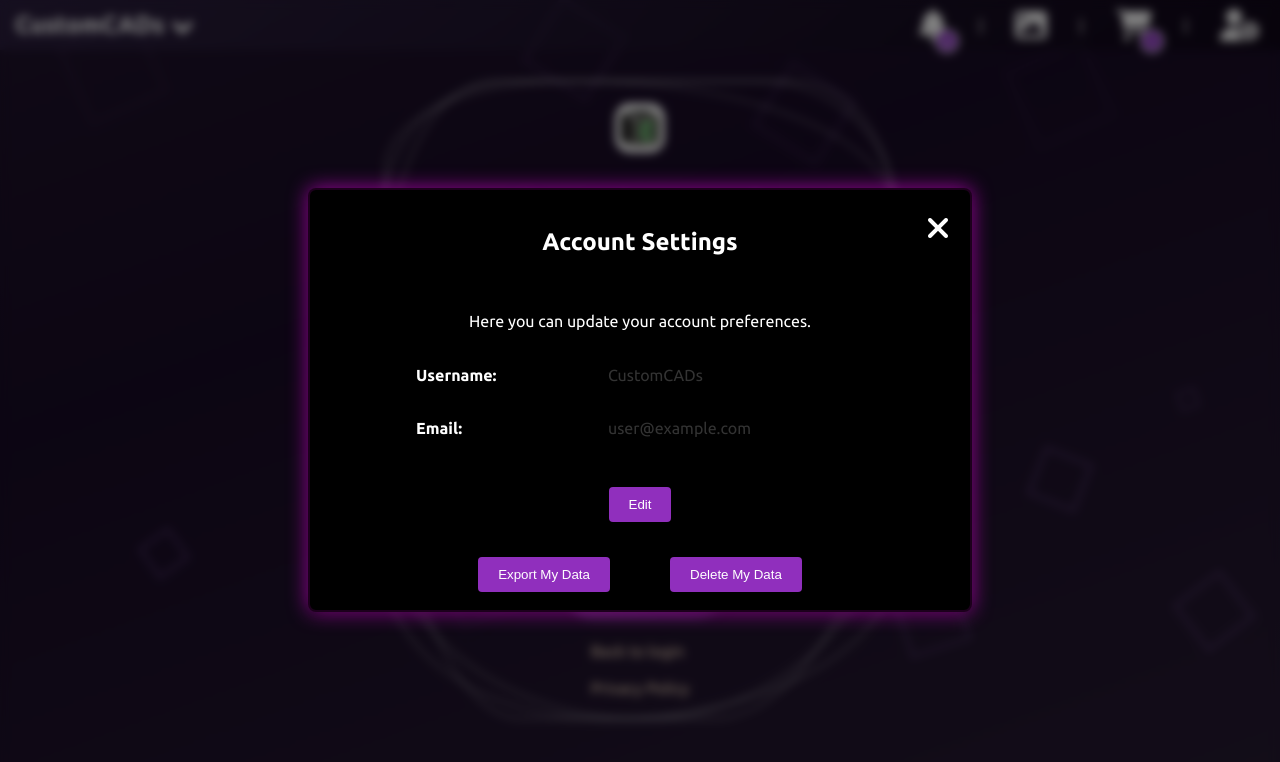
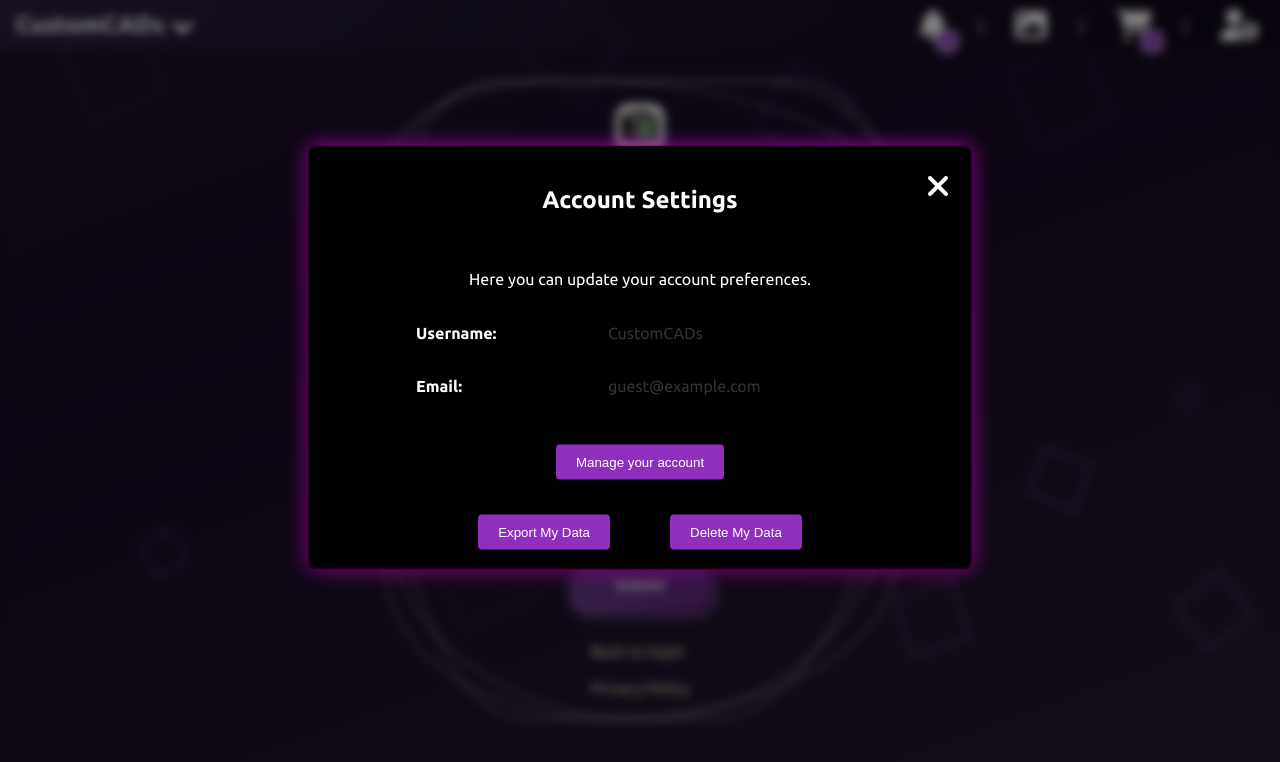
Before and after one commit to ivanzlatinov1/CustomCADsDemoDesign, a React (Vite) app in the folder data/: page /reset-password in a window 1280 px wide. Both pictures are taken after a click on the icon 1240 px from the left and 25 px from the top of the page. Shown: the top 762 px of the page. Built offline with nearby package versions, Linux system fonts and the light colour scheme; the HTML template or start-up script is replaced by a standard one.

Commit message:
managed account details

```diff
--- a/data/src/components/Home/Cards/Card.tsx
+++ b/data/src/components/Home/Cards/Card.tsx
@@ -1,4 +1,5 @@
 import React, { forwardRef } from 'react';
+import { Link } from 'react-router-dom';
 import styles from './Card.module.css'
 
 interface CardProps {
@@ -9,10 +10,11 @@ interface CardProps {
     desc2: string;
     desc3: string;
     image: string;
+    link: string;
 }
 
 const Card = forwardRef<HTMLDivElement, CardProps>(({
-    title, icon, pricing, desc1, desc2, desc3, image
+    title, icon, pricing, desc1, desc2, desc3, image, link
 }, ref) => {
     return (
         <div ref={ref} className={`${styles["card-container"]}`}>
@@ -26,9 +28,9 @@ const Card = forwardRef<HTMLDivElement, CardProps>(({
 
             <img src={image} alt="image" className={`${styles["card-bg"]}`} />
 
-            <a href="#" className={`${styles["card-button"]}`}>
+            <Link to={link} className={`${styles["card-button"]}`}>
                Learn More <i className="fas fa-arrow-right"></i>
-            </a>
+            </Link>
          </article>
          <div className={`${styles.description}`}>
             <ul className={`fa-ul ${styles.list}`}>
--- a/data/src/layout/Header/Header.module.css
+++ b/data/src/layout/Header/Header.module.css
@@ -284,9 +284,11 @@
 
 .account {
     position: fixed;
+    opacity: 0;
     top: 50%;
     left: 50%;
-    transform: translate(-50%, -50%);
+    visibility: hidden;
+    transform: translate(-50%, -35%) scale(0.9);
     color: white;
     background-color: #000000;
     box-shadow: 0 4px 8px rgba(0, 0, 0, 0.2), 0 0 20px rgba(246, 7, 246, 0.629);
@@ -301,7 +303,13 @@
     justify-content: center;
     align-items: center;
     border: 2px solid rgba(128, 0, 128, 0.219);
-    transition: opacity 0.3s ease, transform 0.3s ease;
+    transition: opacity 0.3s ease, transform 0.5s ease;
+}
+
+.account.show {
+    visibility: visible;
+    opacity: 1;
+    transform: translate(-50%, -60%) scale(1);
 }
 
 .scroll {
@@ -355,6 +363,11 @@
     top: 20px;
     font-size: 2rem;
     cursor: pointer;
+    transition: all .3s;
+}
+
+.account .close:hover {
+    color: rgba(251, 123, 251, 0.5);
 }
 
 .account .buttons {
--- a/data/src/layout/Header/Header.tsx
+++ b/data/src/layout/Header/Header.tsx
@@ -1,5 +1,5 @@
 import React, { useState, useEffect, useRef } from 'react';
-import { Link } from 'react-router-dom';
+import { Link, useNavigate } from 'react-router-dom';
 import { FontAwesomeIcon } from '@fortawesome/react-fontawesome';
 import { faUserCog, faImage, faShoppingCart, faBell } from '@fortawesome/free-solid-svg-icons';
 import styles from './Header.module.css';
@@ -9,10 +9,8 @@ const Header: React.FC = () => {
     const [notificationCount, setNotificationCount] = useState(4);
     const [accountSettings, setAccountSettings] = useState(false);
     const [productCount, setProductCount] = useState(1);
-    const [isEditing, setIsEditing] = useState(false);
-    const [email, setEmail] = useState("user@example.com");
-    const [username, setUsername] = useState("CustomCADs");
     const dropdownRef = useRef<HTMLDivElement>(null);
+    const navigate = useNavigate();
 
     const toggleNavVisibility = (): void => {
         const menuElement = document.querySelector(`.${styles.menu}`);
@@ -29,16 +27,15 @@ const Header: React.FC = () => {
         setAccountSettings(prevState => !prevState);
     }
 
-    const toggleEdit = () => {
-        setIsEditing((prevState) => !prevState);
-    };
+    const handleDownload = () => {
+        const randomFile = "/assets/files/AccountData";
 
-    const handleEmailChange = (e: React.ChangeEvent<HTMLInputElement>) => {
-        setEmail(e.target.value);
-    };
-
-    const handleUsernameChange = (e: React.ChangeEvent<HTMLInputElement>) => {
-        setUsername(e.target.value);
+        const link = document.createElement("a");
+        link.href = randomFile;
+        link.download = "AccountData.pdf";
+        document.body.appendChild(link);
+        link.click();
+        document.body.removeChild(link);
     };
 
     useEffect(() => {
@@ -55,17 +52,11 @@ const Header: React.FC = () => {
             }
         };
 
-        if (accountSettings) {
-            document.body.classList.add(styles.scroll);
-        } else {
-            document.body.classList.remove(styles.scroll);
-        }
-
         document.addEventListener('mousedown', handleClickOutside);
 
         return () => {
             document.removeEventListener('mousedown', handleClickOutside);
-            document.body.classList.remove(styles.bodyNoScroll);
+            document.body.classList.remove(styles.scroll);
         };
     }, [accountSettings]);
 
@@ -126,9 +117,8 @@ const Header: React.FC = () => {
             </header>
 
             {accountSettings && (
-                <>
                 <div className={styles.blur} onClick={toggleAccountSettings}></div>
-
+            )}
             <div className={`${styles.account} ${accountSettings ? styles.show : ''}`}>
                 <h2>Account Settings</h2>
                 <p>Here you can update your account preferences.</p>
@@ -138,43 +128,26 @@ const Header: React.FC = () => {
 
                 <div className={styles.field}>
                     <label>Username:</label>
-                            {isEditing ? (
-                                <input
-                                    type="text"
-                                    value={username}
-                                    onChange={handleUsernameChange}
-                                    className={styles.input}
-                                />
-                            ) : (
-                                <span className={styles.value}>{username}</span>
-                            )}
+                    <span className={styles.value}>CustomCADs</span>
                 </div>
 
                 <div className={styles.field}>
                     <label>Email:</label>
-                            {isEditing ? (
-                                <input
-                                    type="email"
-                                    value={email}
-                                    onChange={handleEmailChange}
-                                    className={styles.input}
-                                />
-                            ) : (
-                                <span className={styles.value}>{email}</span>
-                            )}
+                    <span className={styles.value}>guest@example.com</span>
                 </div>
 
-                        <button onClick={toggleEdit} className={styles.button}>
-                            {isEditing ? "Save" : "Edit"}
+                <button onClick={() => {
+                    setAccountSettings(false);
+                    navigate("/account")
+                }} className={styles.button}>
+                    Manage your account
                 </button>
 
                 <div className={`${styles.buttons}`}>
-                            <button className={`${styles.button}`}>Export My Data</button>
+                    <button onClick={handleDownload} className={`${styles.button}`}>Export My Data</button>
                     <button className={`${styles.button}`}>Delete My Data</button>
                 </div>
             </div>
-                </>
-            )}
         </>
     );
 };
--- a/data/src/pages/Public/Gallery/Gallery.module.css
+++ b/data/src/pages/Public/Gallery/Gallery.module.css
@@ -4,7 +4,8 @@
     flex-direction: column;
     align-items: center;
     justify-content: center;
-    background: linear-gradient(to bottom, transparent, hsla(0, 0%, 0%, 0.722), hsla(300, 61%, 23%, 0.673))
+    background: linear-gradient(to bottom, hsla(0, 0%, 0%, 0.327) 1%, hsl(0, 0%, 0%) 60%, hsla(300, 58%, 23%, 0.585) 100%);
+    overflow: hidden;
 }
 
 .container {
--- a/data/src/pages/Public/Home/Home.tsx
+++ b/data/src/pages/Public/Home/Home.tsx
@@ -94,6 +94,7 @@ const Home: React.FC = () => {
                         desc2="Fast printing and delivery"
                         desc3="Affordable and convenient"
                         image="/assets/cards/gallery.png"
+                        link="/gallery"
                     />
                     <Card
                         ref={boxRef}
@@ -104,6 +105,7 @@ const Home: React.FC = () => {
                         desc2="Delivered as a digital file"
                         desc3="Perfect for further customization or personal use"
                         image="/assets/cards/custom.png"
+                        link="/not-implemented"
                     />
                     <Card
                         ref={boxRef}
@@ -114,6 +116,7 @@ const Home: React.FC = () => {
                         desc2="Physical product delivered to your door"
                         desc3="High-quality print with attention to detail"
                         image="/assets/cards/printer.png"
+                        link="/not-implemented"
                     />
                 </div>
             </section>
```
Also changed, not shown: 1 other file (tests, documents, lock files or other folders). Lines whose indentation alone changed are shown as unchanged.
